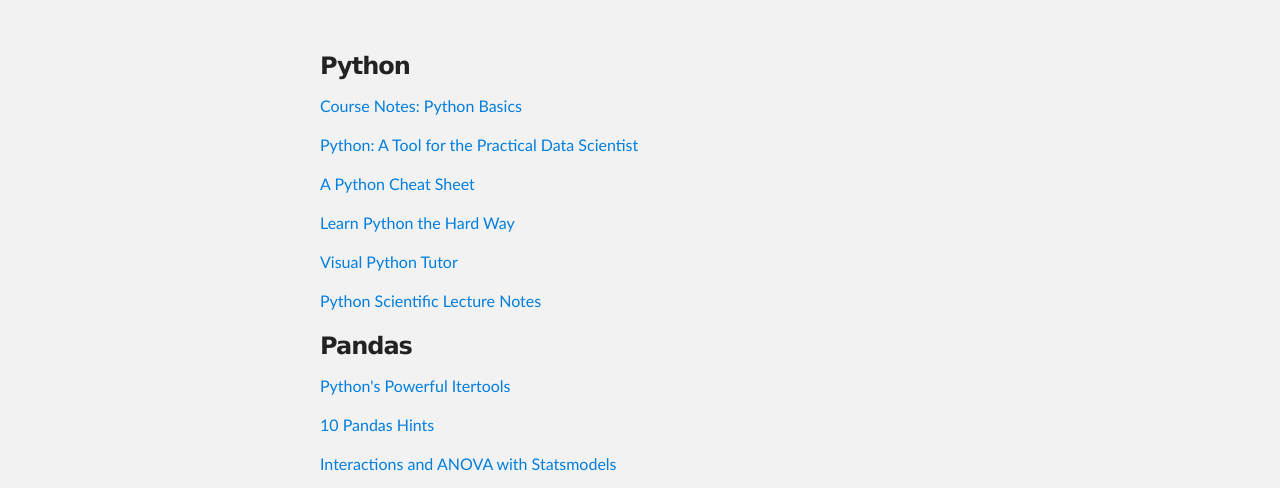
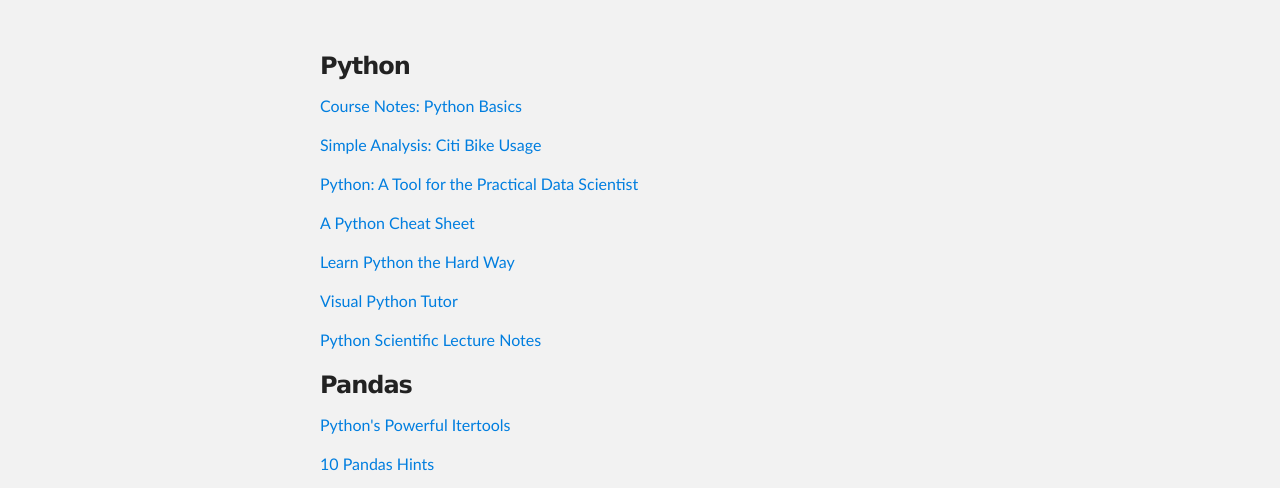
Before and after one commit to genghis88/PDS-Fall-2013, a plain HTML site: page python.html in a window 1280 px wide. Shown: the part 239-727 px from the top of the page. Drawn offline with Linux system fonts and the light colour scheme.

Commit message:
adding citibike

```diff
--- a/python.html
+++ b/python.html
@@ -30,6 +30,7 @@
       <section id="main_content" class="inner">
         <h3>Python</h3>
         <p> <a href="http://nbviewer.ipython.org/urls/raw.github.com/jattenberg/PDS-Fall-2013/master/ipython_notebooks/Python%2520Basics%2520%28Practical%2520Data%2520Science%29.ipynb">Course Notes: Python Basics</a> </p>
+        <p> <a href="http://nbviewer.ipython.org/urls/raw.github.com/jattenberg/PDS-Fall-2013/master/ipython_notebooks/Citi%2520Bike%2520Analysis.ipynb">Simple Analysis: Citi Bike Usage</a> </p>
         <p> <a href="https://docs.google.com/document/pub?id=1p6vowsEuiezLbWnFKgse70a8LxfsrRixqPF5nBg8F3A">Python: A Tool for the Practical Data Scientist</a></p>
         <p> <a href="http://sleet.aos.wisc.edu/~gpetty/wp/wp-content/uploads/2011/10/Python_qr.pdf">A Python Cheat Sheet</a></p>
         <p> <a href="http://learnpythonthehardway.org/">Learn Python the Hard Way</a></p>
```
